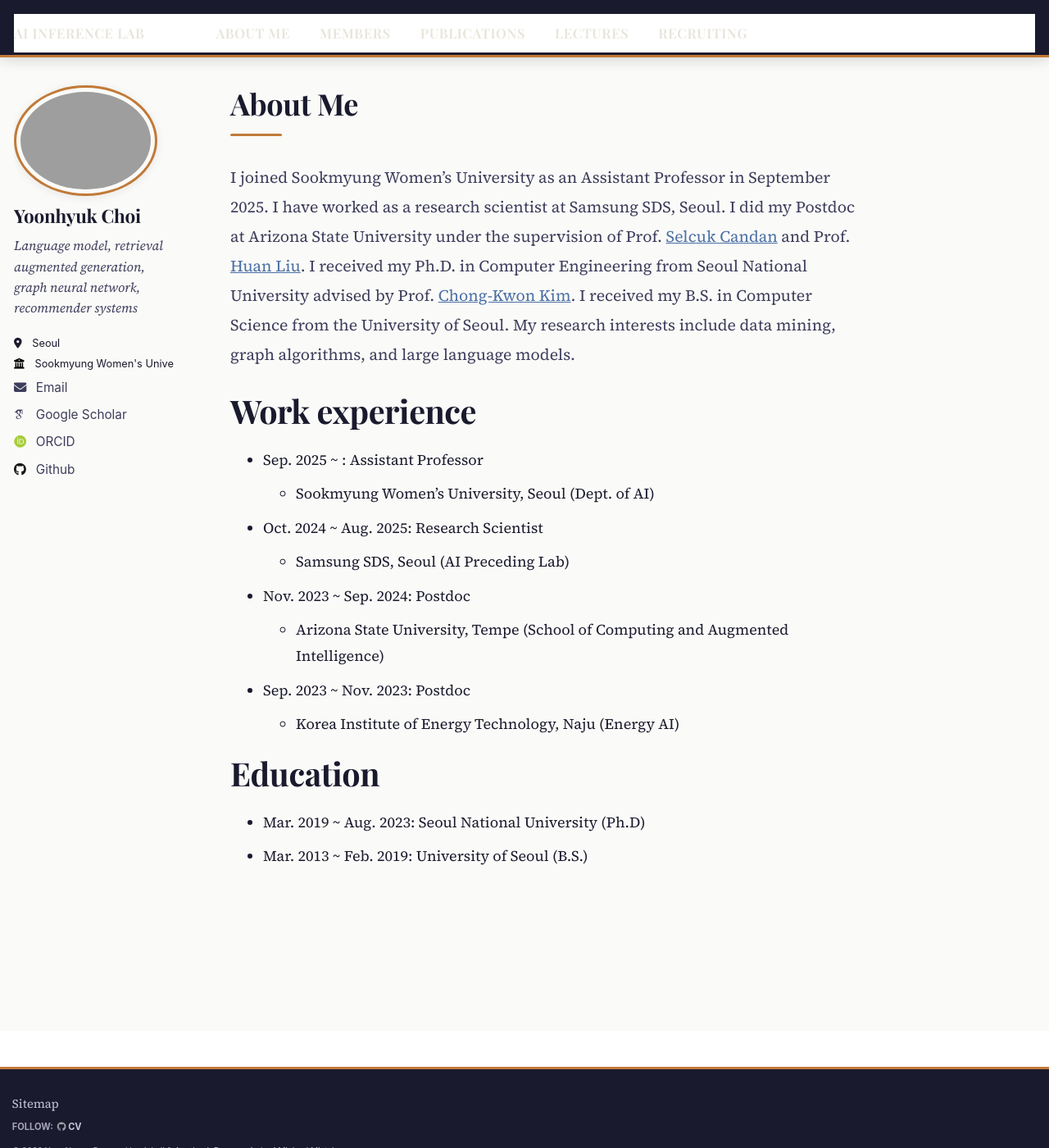
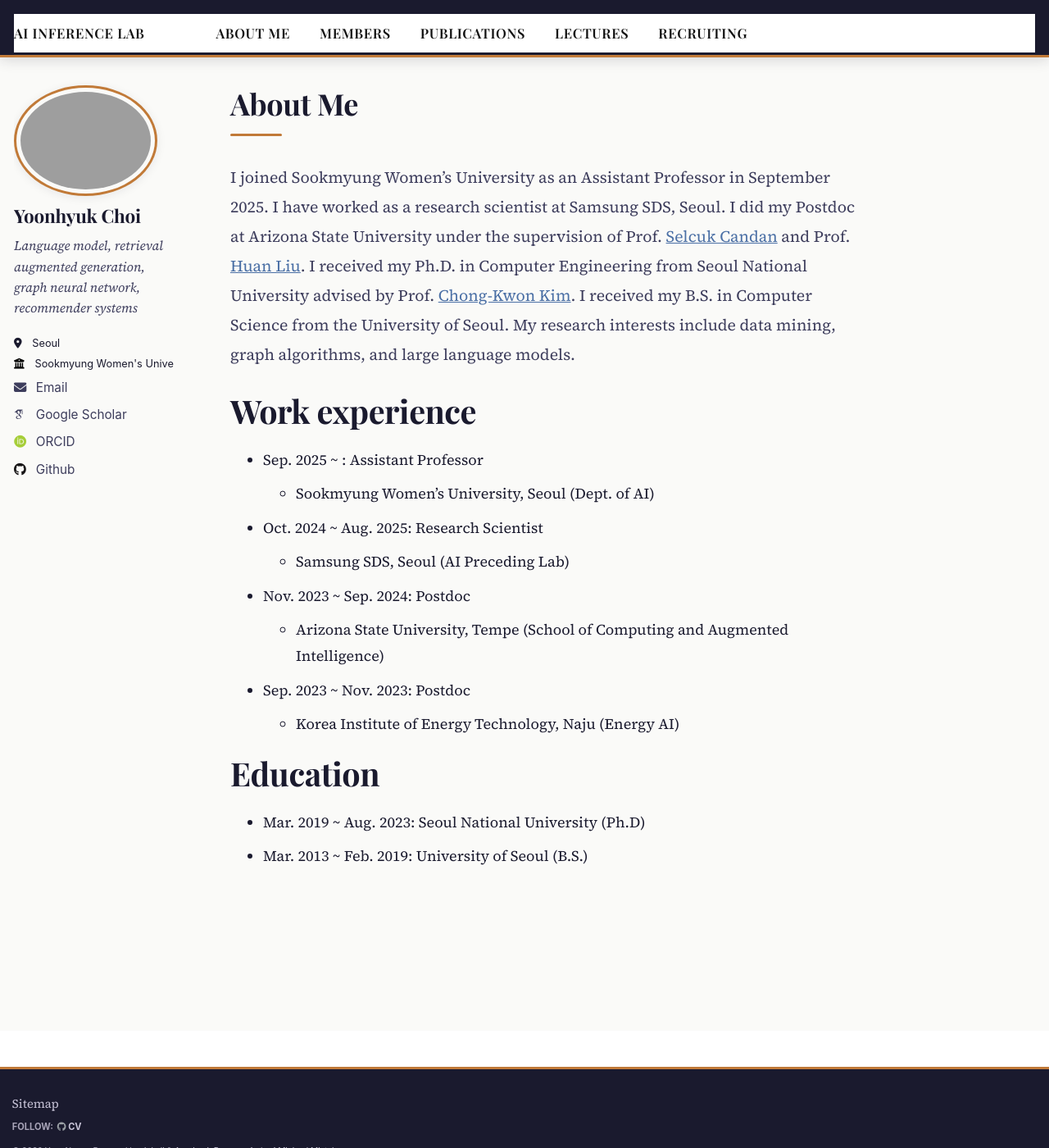
Before and after one commit to ChoiYoonHyuk/ChoiYoonHyuk.github.io, a Jekyll site: the page built from _pages/about.md, in a window 1280 px wide and 1400 px high. Shown: the whole window at 82% size. Built offline with Jekyll 4.4.1, drawn with Linux system fonts in a browser that asks for light colours; some web fonts are replaced.

Commit message:
Update custom.css

```diff
--- a/assets/css/custom.css
+++ b/assets/css/custom.css
@@ -102,7 +102,7 @@ a:hover {
   font-size: 0.92rem;
   font-weight: 600;
   letter-spacing: 0.04em;
-  color: #e8e4da !important;
+  color: #111111 !important;
   text-transform: uppercase;
 }
 
```
